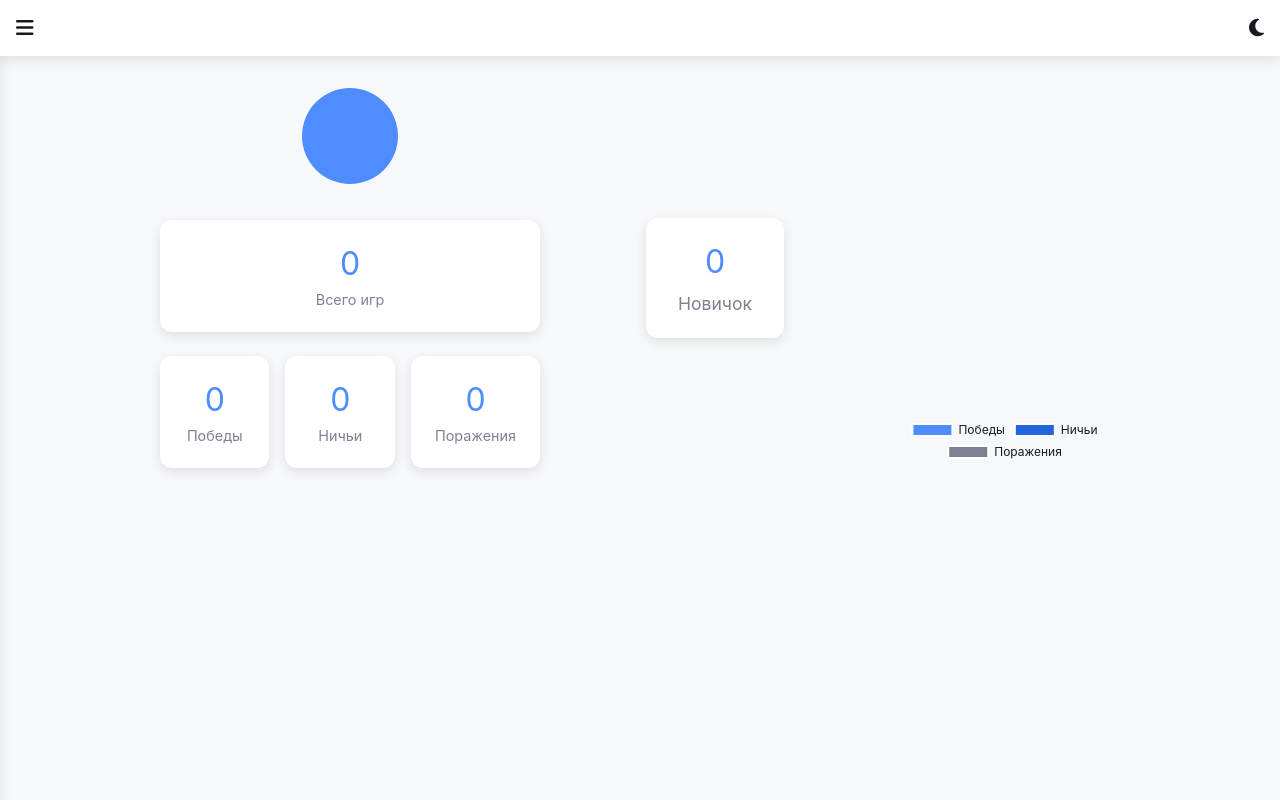
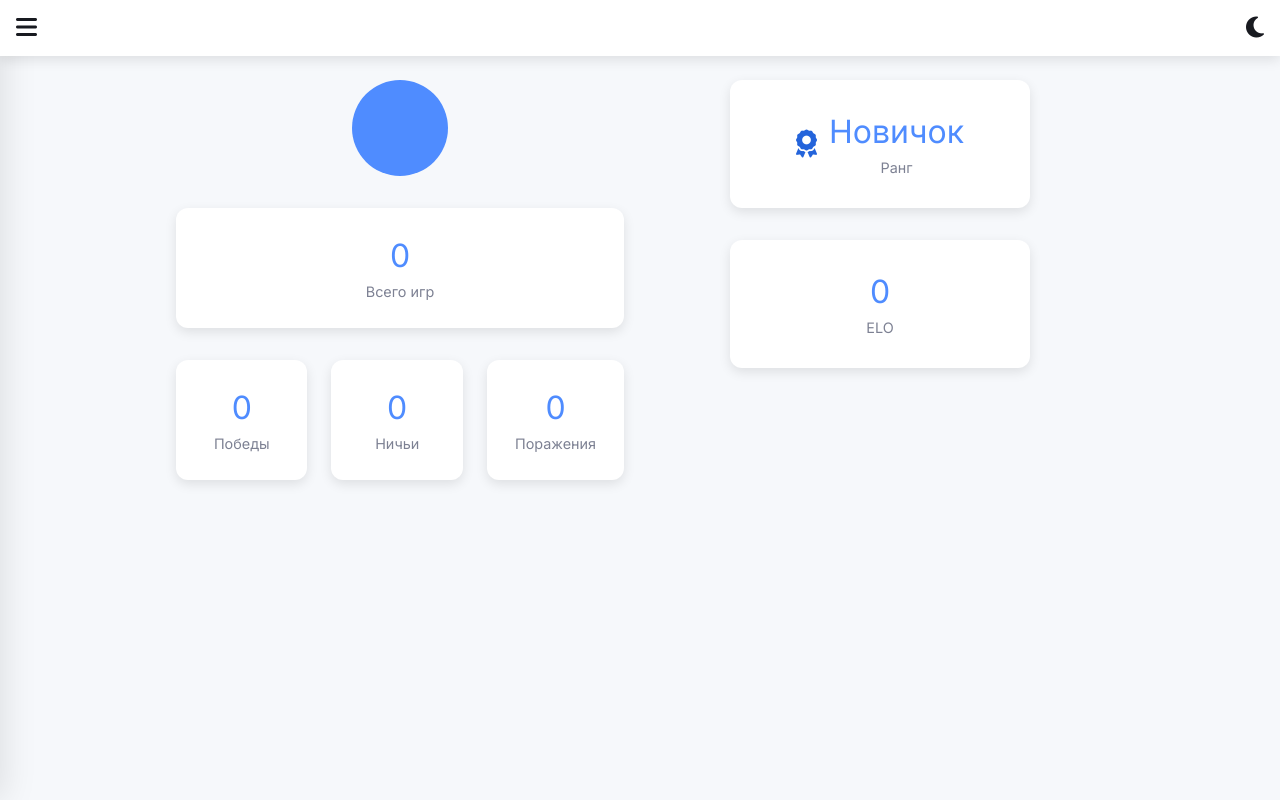
Before and after one commit to J0muty/checkers, a FastAPI app: template src/app/templates/profile.html in a window 1280 px wide. Run offline with FastAPI, Linux system fonts and the light colour scheme; the template is opened without the code that fills it, so the values that code supplies are empty; parts of the project's set-up code (start-up, migrations or seed data) failed here and were passed over.

Commit message:
Ранги + иконки

```diff
--- a/src/app/static/profile/profile.css
+++ b/src/app/static/profile/profile.css
@@ -8,6 +8,7 @@
     --font-family: 'Inter', sans-serif;
     --border-radius: 12px;
 }
+
 .dark-mode {
     --background-color: #181A20;
     --surface-color: #22232B;
@@ -15,43 +16,49 @@
     --text-color: #FFFFFF;
     --secondary-text-color: #A3A6B7;
 }
+
 * {
-    box-sizing: border-box;
     margin: 0;
     padding: 0;
+    box-sizing: border-box;
 }
+
 html, body {
     height: 100%;
-    transition: background-color 0.3s ease, color 0.3s ease;
-}
-body {
+    font-family: var(--font-family);
     background: var(--background-color);
     color: var(--text-color);
-    font-family: var(--font-family);
-    overflow: hidden;
+    transition: background 0.3s ease, color 0.3s ease;
 }
+
 .topbar {
     position: fixed;
     top: 0;
     left: 0;
     width: 100%;
     height: 56px;
-    background: var(--surface-color);
     display: flex;
     align-items: center;
     justify-content: space-between;
     padding: 0 16px;
+    background: var(--surface-color);
     box-shadow: 0 4px 12px rgba(0,0,0,0.1);
-    z-index: 200;
-    transition: background-color 0.3s ease;
+    z-index: 100;
 }
+
 .btn-icon {
     background: none;
     border: none;
-    font-size: 1.25rem;
+    font-size: 1.5rem;
     color: var(--text-color);
     cursor: pointer;
+    transition: transform 0.3s ease;
 }
+
+.btn-icon:hover {
+    transform: scale(1.1);
+}
+
 .sidebar {
     position: fixed;
     top: 0;
@@ -59,22 +66,23 @@ body {
     width: 280px;
     height: 100%;
     background: var(--surface-color);
-    box-shadow: 0 4px 12px rgba(0,0,0,0.1);
-    transition: left 0.3s ease, background-color 0.3s ease;
-    z-index: 150;
-    display: flex;
-    flex-direction: column;
-    padding: 16px;
+    box-shadow: 4px 0 32px rgba(0,0,0,0.1);
+    padding: 24px 16px;
+    transition: left 0.3s ease;
+    z-index: 90;
 }
+
 .sidebar.open {
     left: 0;
 }
+
 .sidebar-header {
     display: flex;
     justify-content: space-between;
     align-items: center;
     margin-bottom: 32px;
 }
+
 .back-link {
     display: flex;
     align-items: center;
@@ -83,11 +91,13 @@ body {
     text-decoration: none;
     font-size: 1rem;
 }
+
 .sidebar-nav {
     display: flex;
     flex-direction: column;
     gap: 16px;
 }
+
 .nav-item {
     display: flex;
     align-items: center;
@@ -97,123 +107,106 @@ body {
     background: var(--button-color);
     color: #fff;
     text-decoration: none;
-    transition: background-color 0.2s ease;
+    transition: background 0.2s ease;
 }
+
 .nav-item:hover {
     background: var(--accent-color);
 }
+
 .profile-content {
-    position: absolute;
-    top: 56px;
-    left: 0;
-    width: 100%;
-    height: calc(100% - 56px);
-    overflow-y: auto;
-    display: flex;
-    justify-content: center;
-    align-items: flex-start;
-    padding: 32px 16px;
-    transition: background-color 0.3s ease;
-}
-.stats-wrapper {
-    display: flex;
-    gap: 60px;
-    width: 100%;
+    padding: 80px 16px 32px;
+    display: grid;
+    grid-template-columns: repeat(auto-fit, minmax(280px, 1fr));
+    gap: 32px;
     max-width: 960px;
-}
-.left-panel {
-    display: flex;
-    flex-direction: column;
-    gap: 24px;
-    flex: 2;
-    max-width: 380px;
-}
-.right-panel {
-    flex: 1;
-    max-width: 260px;
-}
-
-.middle-panel {
-    flex: 1;
-    display: flex;
-    align-items: center;
-    justify-content: center;
-}
-
-.rank-card {
-    background: var(--surface-color);
-    border-radius: var(--border-radius);
-    padding: 24px 32px;
-    text-align: center;
-    box-shadow: 0 4px 12px rgba(0,0,0,0.1);
-    display: flex;
-    flex-direction: column;
-    gap: 12px;
-}
-
-.rank-card .elo {
-    font-size: 2rem;
-    color: var(--accent-color);
-}
-
-.rank-card .rank {
-    font-size: 1.1rem;
-    color: var(--secondary-text-color);
+    margin: 0 auto;
 }
 
 .user-card {
-    display: flex;
-    flex-direction: column;
-    align-items: center;
-    gap: 12px;
+    text-align: center;
+    margin-bottom: 32px;
 }
+
 .avatar {
     width: 96px;
     height: 96px;
+    margin: 0 auto 12px;
     border-radius: 50%;
     background: var(--accent-color);
+    color: #fff;
     display: flex;
     align-items: center;
     justify-content: center;
     font-size: 2.5rem;
-    color: #fff;
 }
+
 .username {
     font-size: 1.5rem;
+    font-weight: 600;
 }
-.stat-card.total,
-.sub-stats .stat-card {
+
+.stats-wrapper {
+    display: contents;
+}
+
+.stat-card {
     background: var(--surface-color);
     border-radius: var(--border-radius);
-    padding: 24px;
+    padding: 28px;
     text-align: center;
     box-shadow: 0 4px 12px rgba(0,0,0,0.1);
-    transition: transform 0.2s ease, background-color 0.3s ease;
+    transition: transform 0.3s ease;
 }
-.stat-card.total {
-    width: 100%;
-}
-.sub-stats {
-    display: flex;
-    gap: 16px;
-    width: 100%;
-}
-.sub-stats .stat-card {
-    flex: 1;
-}
-.stat-card:hover {
-    transform: translateY(-4px);
-}
+
 .stat-card .value {
     font-size: 2rem;
     margin-bottom: 8px;
     color: var(--accent-color);
 }
+
 .stat-card .label {
     font-size: 0.9rem;
     color: var(--secondary-text-color);
 }
-#stats-chart {
-    width: 100% !important;
-    height: auto !important;
+
+.left-panel .total {
+    margin-bottom: 32px;
 }
+
+.sub-stats {
+    display: grid;
+    grid-template-columns: repeat(3, 1fr);
+    gap: 24px;
+}
+
+@media (max-width: 640px) {
+    .sub-stats {
+        grid-template-columns: 1fr;
+    }
+}
+
+.right-panel {
+    display: flex;
+    flex-direction: column;
+    align-items: center;
+    gap: 32px;
+}
+
+.rank-card,
+.elo-card {
+    width: 300px;
+    padding: 32px;
+}
+
+.rank-card {
+    display: flex;
+    align-items: center;
+    gap: 12px;
+    justify-content: center;
+}
+
+.rank-icon {
+    font-size: 1.75rem;
+    color: var(--button-color);
+}
--- a/src/app/static/profile/profile.js
+++ b/src/app/static/profile/profile.js
@@ -1,93 +1,22 @@
 document.addEventListener('DOMContentLoaded', () => {
     const sidebar = document.getElementById('sidebar');
-    const toggle = document.getElementById('sidebarToggle');
+    const toggleBtn = document.getElementById('sidebarToggle');
     const closeBtn = document.getElementById('sidebarClose');
     const themeToggle = document.getElementById('theme-toggle');
-    const icon = document.getElementById('theme-icon');
+    const themeIcon = document.getElementById('theme-icon');
 
-    toggle.addEventListener('click', () => {
-        sidebar.classList.toggle('open');
-    });
-    closeBtn.addEventListener('click', () => {
-        sidebar.classList.remove('open');
-    });
+    toggleBtn.addEventListener('click', () => sidebar.classList.toggle('open'));
+    closeBtn.addEventListener('click', () => sidebar.classList.remove('open'));
+
     if (localStorage.theme === 'dark') {
         document.documentElement.classList.add('dark-mode');
-        icon.classList.replace('fa-moon', 'fa-sun');
-    }
-    themeToggle.addEventListener('click', () => {
-        const dark = document.documentElement.classList.toggle('dark-mode');
-        localStorage.theme = dark ? 'dark' : 'light';
-        icon.classList.toggle('fa-moon');
-        icon.classList.toggle('fa-sun');
-        updateChartColors();
-    });
-
-    const ctx = document.getElementById('stats-chart').getContext('2d');
-    let statsChart = createChart(ctx);
-
-    async function loadStats() {
-        try {
-            const res = await fetch('/api/stats');
-            if (!res.ok) return;
-            const data = await res.json();
-            document.getElementById('wins').textContent = data.wins;
-            document.getElementById('draws').textContent = data.draws;
-            document.getElementById('losses').textContent = data.losses;
-            document.getElementById('total-games').textContent = data.total_games;
-            document.getElementById('elo').textContent = data.elo;
-            document.getElementById('rank').textContent = data.rank;
-            statsChart.data.datasets[0].data = [data.wins, data.draws, data.losses];
-            statsChart.update();
-        } catch (e) {
-            console.error('Failed to load stats', e);
-        }
+        themeIcon.classList.replace('fa-moon', 'fa-sun');
     }
 
-    loadStats();
-
-    function createChart(ctx) {
-        const root = getComputedStyle(document.documentElement);
-        return new Chart(ctx, {
-            type: 'doughnut',
-            data: {
-                labels: ['Победы', 'Ничьи', 'Поражения'],
-                datasets: [{
-                    data: [0, 0, 0],
-                    backgroundColor: [
-                        root.getPropertyValue('--accent-color').trim(),
-                        root.getPropertyValue('--button-color').trim(),
-                        root.getPropertyValue('--secondary-text-color').trim()
-                    ],
-                    hoverOffset: 8,
-                    borderWidth: 2
-                }]
-            },
-            options: {
-                responsive: true,
-                maintainAspectRatio: false,
-                plugins: {
-                    legend: {
-                        position: 'bottom',
-                        labels: {
-                            color: root.getPropertyValue('--text-color').trim(),
-                            font: { family: root.getPropertyValue('--font-family').trim() }
-                        }
-                    }
-                },
-                cutout: '60%'
-            }
-        });
-    }
-
-    function updateChartColors() {
-        const root = getComputedStyle(document.documentElement);
-        statsChart.options.plugins.legend.labels.color = root.getPropertyValue('--text-color').trim();
-        statsChart.data.datasets[0].backgroundColor = [
-            root.getPropertyValue('--accent-color').trim(),
-            root.getPropertyValue('--button-color').trim(),
-            root.getPropertyValue('--secondary-text-color').trim()
-        ];
-        statsChart.update();
-    }
+    themeToggle.addEventListener('click', () => {
+        const isDark = document.documentElement.classList.toggle('dark-mode');
+        localStorage.theme = isDark ? 'dark' : 'light';
+        themeIcon.classList.toggle('fa-moon');
+        themeIcon.classList.toggle('fa-sun');
+    });
 });
--- a/src/app/templates/profile.html
+++ b/src/app/templates/profile.html
@@ -2,15 +2,18 @@
 <html lang="ru">
 <head>
     <meta charset="UTF-8">
-    <title>Главная</title>
+    <title>Профиль</title>
     <script>
         if (localStorage.theme === 'dark') {
             document.documentElement.classList.add('dark-mode');
         }
     </script>
-    <link rel="stylesheet" href="https://cdnjs.cloudflare.com/ajax/libs/font-awesome/6.4.0/css/all.min.css">
+    <link rel="preconnect" href="https://fonts.googleapis.com">
+    <link rel="preconnect" href="https://fonts.gstatic.com" crossorigin>
+    <link href="https://fonts.googleapis.com/css2?family=Inter:wght@400;600;700&display=swap" rel="stylesheet">
     <meta name="viewport" content="width=device-width, initial-scale=1.0">
     <link rel="stylesheet" href="/static/profile/profile.css">
+    <link rel="stylesheet" href="https://cdnjs.cloudflare.com/ajax/libs/font-awesome/6.4.0/css/all.min.css">
 </head>
 <body>
     <header class="topbar">
@@ -23,7 +26,7 @@
                 <i class="fa-solid fa-arrow-left"></i>
                 <span>Вернуться</span>
             </a>
-            <button id="sidebarClose" class="btn-icon"><i class="fa-solid fa-minus"></i></button>
+            <button id="sidebarClose" class="btn-icon"><i class="fa-solid fa-times"></i></button>
         </div>
         <nav class="sidebar-nav">
             <a href="/" class="nav-item">
@@ -74,18 +77,21 @@
                     </div>
                 </div>
             </div>
-            <div class="middle-panel">
-                <div class="rank-card">
-                    <div class="elo" id="elo">0</div>
-                    <div class="rank" id="rank">Новичок</div>
+            <div class="right-panel">
+                <div class="stat-card rank-card">
+                    <i class="fa-solid fa-award rank-icon"></i>
+                    <div>
+                        <div class="value" id="rank">Новичок</div>
+                        <div class="label">Ранг</div>
+                    </div>
                 </div>
-            </div>
-            <div class="right-panel">
-                <canvas id="stats-chart"></canvas>
+                <div class="stat-card elo-card">
+                    <div class="value" id="elo">0</div>
+                    <div class="label">ELO</div>
+                </div>
             </div>
         </div>
     </main>
-    <script src="https://cdn.jsdelivr.net/npm/chart.js"></script>
     <script src="/static/profile/profile.js"></script>
 </body>
 </html>
--- a/src/base/postgres_models.py
+++ b/src/base/postgres_models.py
@@ -23,6 +23,6 @@ class UserStats(Base):
     draws = Column(Integer, default=0)
     losses = Column(Integer, default=0)
     elo = Column(Integer, default=0)
-    rang = Column(String(50), default="Новичок")
+    rank = Column("rang", String(50), default="Новичок")
 
     user = relationship("User", back_populates="stats")
```
Also changed, not shown: src/base/postgres.py (+5 -5 lines), src/app/static/images/profile/ranks/Бронза I.png (added), src/app/static/images/profile/ranks/Бронза II.png (added), src/app/static/images/profile/ranks/Бронза III.png (added), src/app/static/images/profile/ranks/Гран Мастер.png (added), src/app/static/images/profile/ranks/Золото I.png (added), src/app/static/images/profile/ranks/Золото II.png (added), src/app/static/images/profile/ranks/Золото III.png (added), src/app/static/images/profile/ranks/Мастер.png (added), src/app/static/images/profile/ranks/Новичок.png (added), src/app/static/images/profile/ranks/Платина.png (added), src/app/static/images/profile/ranks/Серебро I.png (added), src/app/static/images/profile/ranks/Серебро II.png (added), src/app/static/images/profile/ranks/Серебро III.png (added), 1 more files.
